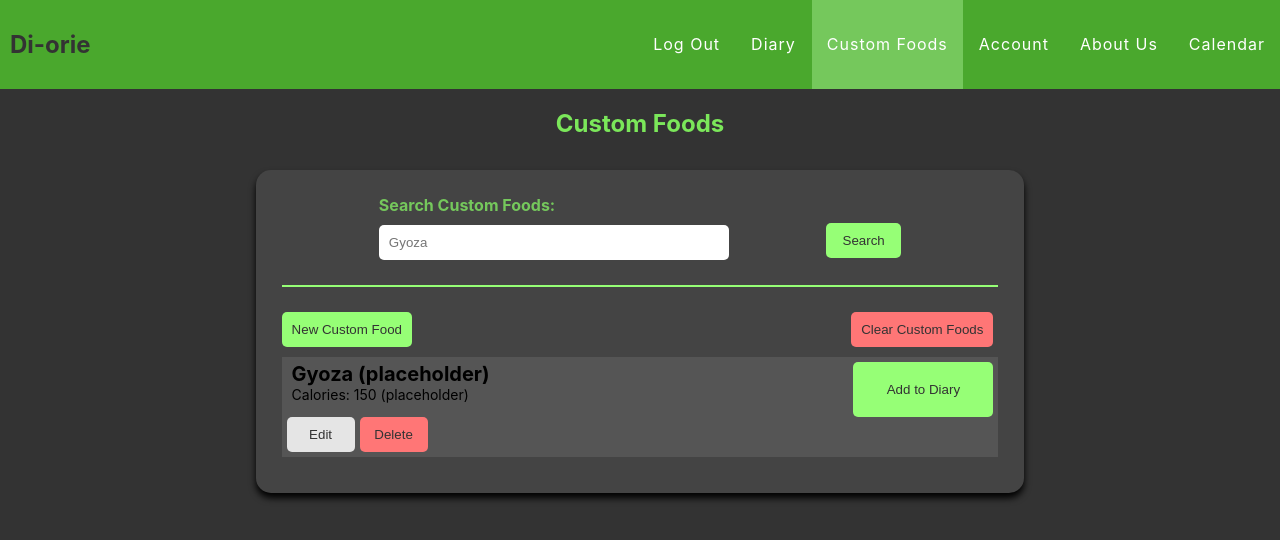
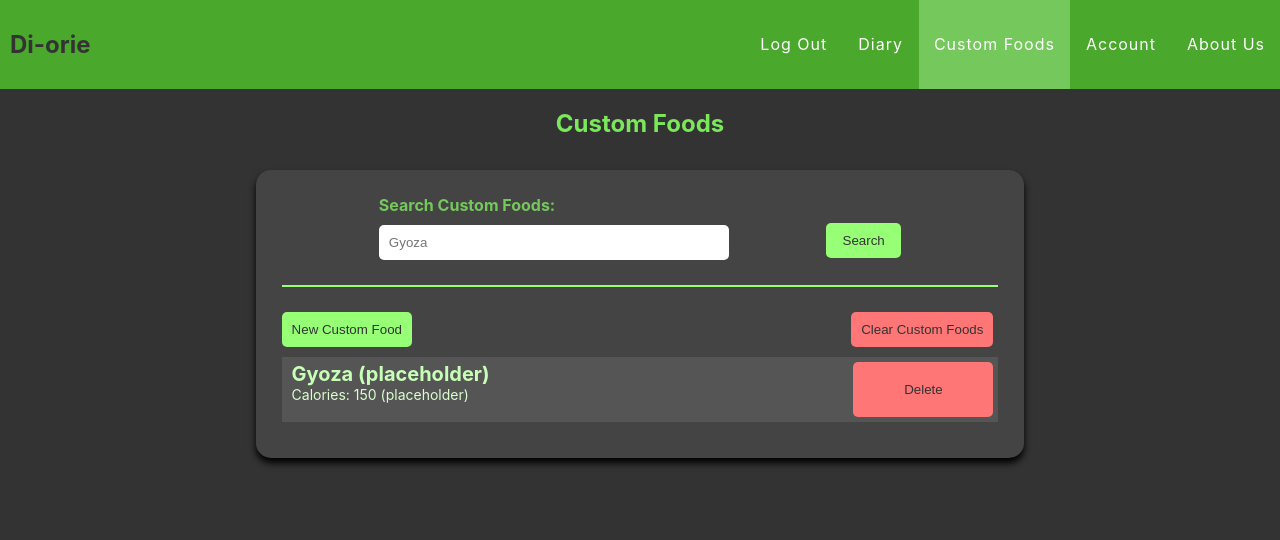
Before and after one commit to zpdoss/Macro-Tracker-Frontend, a React (Vite) app: page /Recipes in a window 1280 px wide. Shown: the top 540 px of the page. Built offline with nearby package versions, Linux system fonts and the light colour scheme.

Commit message:
Minor CSS changes

```diff
--- a/src/components/NavBar.tsx
+++ b/src/components/NavBar.tsx
@@ -16,7 +16,6 @@ const NavBar: React.FC = () =>
                 <CustomLink to="/Recipes">Custom Foods</CustomLink>
                 <CustomLink to="/Account">Account</CustomLink>
                 <CustomLink to="/AboutUs">About Us</CustomLink>
-                <CustomLink to="/Calendar">Calendar</CustomLink>
 
             </ul>
         </nav>
--- a/src/components/Recipes.tsx
+++ b/src/components/Recipes.tsx
@@ -78,8 +78,7 @@ function Recipes()
                             <div onClick={toggleFoodModal} >
                                 <h3 className="customFoodName">Gyoza (placeholder)</h3>
                                 <p className="customFoodCals">Calories: 150 (placeholder)</p>
-                                <button className="editBtn">Edit</button>
-                                <button className="listBtn">Delete</button>
+
 
                                 {foodModal && (
                                     <div className="modal">
@@ -103,13 +102,17 @@ function Recipes()
                                             CLOSE
                                             </button>
 
+                                            <button className="editBtn">Edit</button>
+                                            <button onClick={toggleFoodModal} className="toDiaryBtn">Add to Diary</button>
+
+
                                         </div>
                                     </div>
                                 )}
                             </div>
 
                             <div>
-                                <button className="toDiaryBtn">Add to Diary</button>
+                                <button className="listBtn">Delete</button>
                             </div>
                         </div>
 
--- a/src/index.css
+++ b/src/index.css
@@ -217,7 +217,7 @@ body {
   .column {
     width: 100%;
     display: block;
-    background-color: #7be75a;
+    background-color: #75c85c;
   }
 }
 
@@ -226,7 +226,7 @@ body {
   box-shadow: 0 4px 8px 0 rgba(0, 0, 0, 0.2);
   width: 175px;
   border-radius: 15px;
-  background-color: #7be75a;
+  background-color: #75c85c;
 }
 
 /* Some left and right padding inside the container */
@@ -243,7 +243,7 @@ body {
 }
 
 .aboutUsTitle {
-  color: #333333;
+  color: #222222;
   font-size: 15px;
 }
 
@@ -440,6 +440,7 @@ body {
   margin-left: 10px;
   border-radius: 10px;
   cursor: pointer;
+  color:#c7ffb6;
 }
 
 .FoodName:hover{
@@ -450,6 +451,7 @@ body {
   font-size: 14px;
   margin-top: 0px;
   margin-left: 10px;
+  color:#d9ffcd;
 }
 
 .diaryDeleteBtn{
@@ -459,7 +461,7 @@ body {
   border: none;
   border-radius: 5px;
   cursor: pointer;
-  width: 68px;
+  width: 85px;
   padding: 10px;
   margin-right: 5px;
   height: 55px;
@@ -476,44 +478,8 @@ body {
 
 /*Custom Foods*/
 .listBtn{
-  float: left;
+  float: right;
   background-color: #ff7676;
-  color: #333333;
-  border: none;
-  border-radius: 5px;
-  cursor: pointer;
-  width: 68px;
-  padding: 10px;
-  margin-left: 5px;
-  height: fit-content;
-}
-
-.listBtn:hover{
-  background-color: #c55252;
-  text-decoration: underline;
-}
-
-.editBtn{
-  float: left;
-  background-color: #e5e5e5;
-  color: #333333;
-  border: none;
-  border-radius: 5px;
-  cursor: pointer;
-  width: 68px;
-  padding: 10px;
-  margin-left: 5px;
-  height: fit-content;
-}
-
-.editBtn:hover{
-  background-color: #d4d4d4;
-  text-decoration: underline;
-}
-
-.toDiaryBtn{
-  float: left;
-  background-color: #96ff76;
   color: #333333;
   border: none;
   border-radius: 5px;
@@ -524,8 +490,43 @@ body {
   height: 55px;
 }
 
+.listBtn:hover{
+  background-color: #c55252;
+  text-decoration: underline;
+}
+
+.editBtn{
+  background-color: #F5F5DC;
+  color: #333333;
+  border: none;
+  border-radius: 5px;
+  cursor: pointer;
+  width: 45%;
+  padding: 10px;
+  margin-right: 10%;
+  margin-top: 10px;
+  height: fit-content;
+}
+
+.editBtn:hover{
+  background-color: #fcfcd9;
+  text-decoration: underline;
+}
+
+.toDiaryBtn{
+  background-color: #555555;
+  color: #96ff76;
+  border: none;
+  border-radius: 5px;
+  cursor: pointer;
+  width: 45%;
+  padding: 10px;
+  margin-top: 10px;
+  height: fit-content;
+}
+
 .toDiaryBtn:hover{
-  background-color: #75c85c;
+  background-color: #666666;
   text-decoration: underline;
 }
 
@@ -548,12 +549,14 @@ body {
   margin-left: 10px;
   border-radius: 10px;
   cursor: pointer;
+  color:#c7ffb6;
 }
 
 .customFoodCals{
   font-size: 14px;
   margin-top: 0px;
   margin-left: 10px;
+  color:#d9ffcd;
 }
 
 
@@ -640,6 +643,6 @@ body {
 }
 
 .modalSubHeader{
-  margin-bottom: 5px;
+  margin-bottom: 0px;
   padding-bottom: 0px;
 }
```
